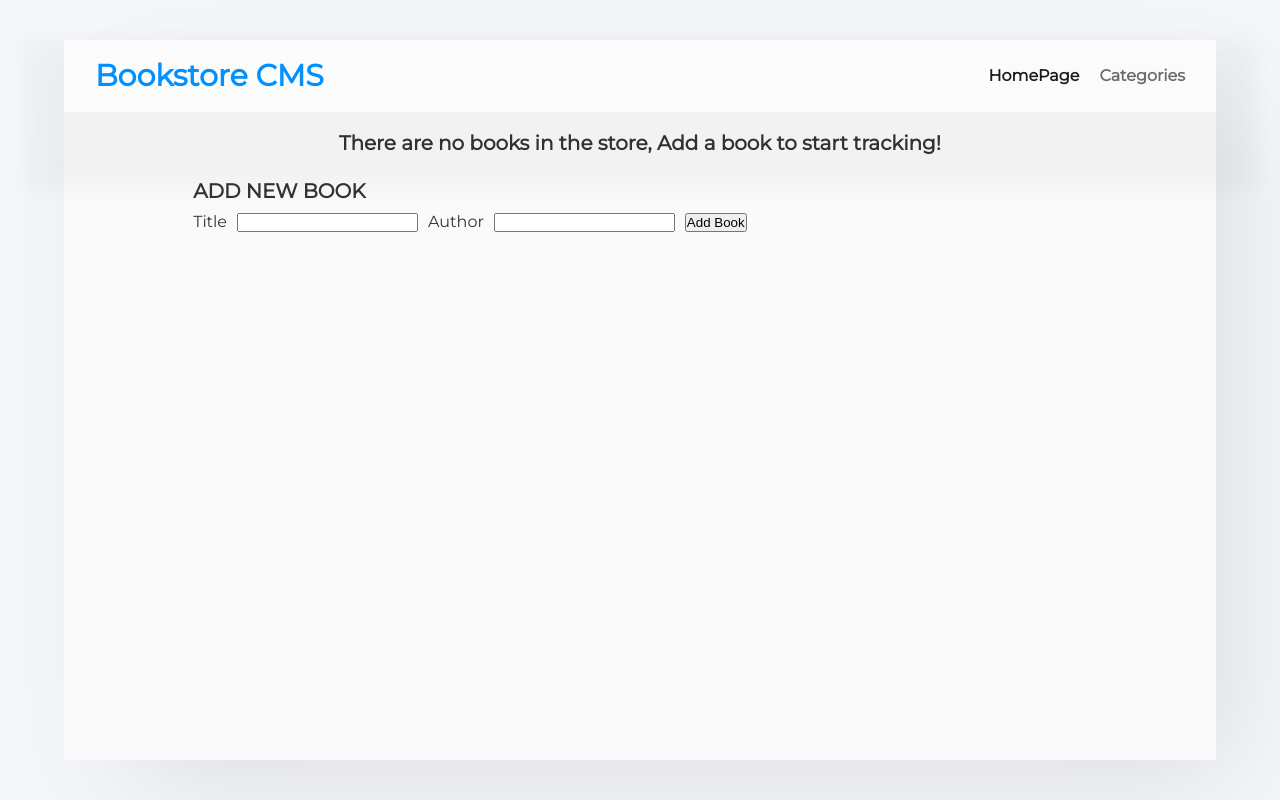
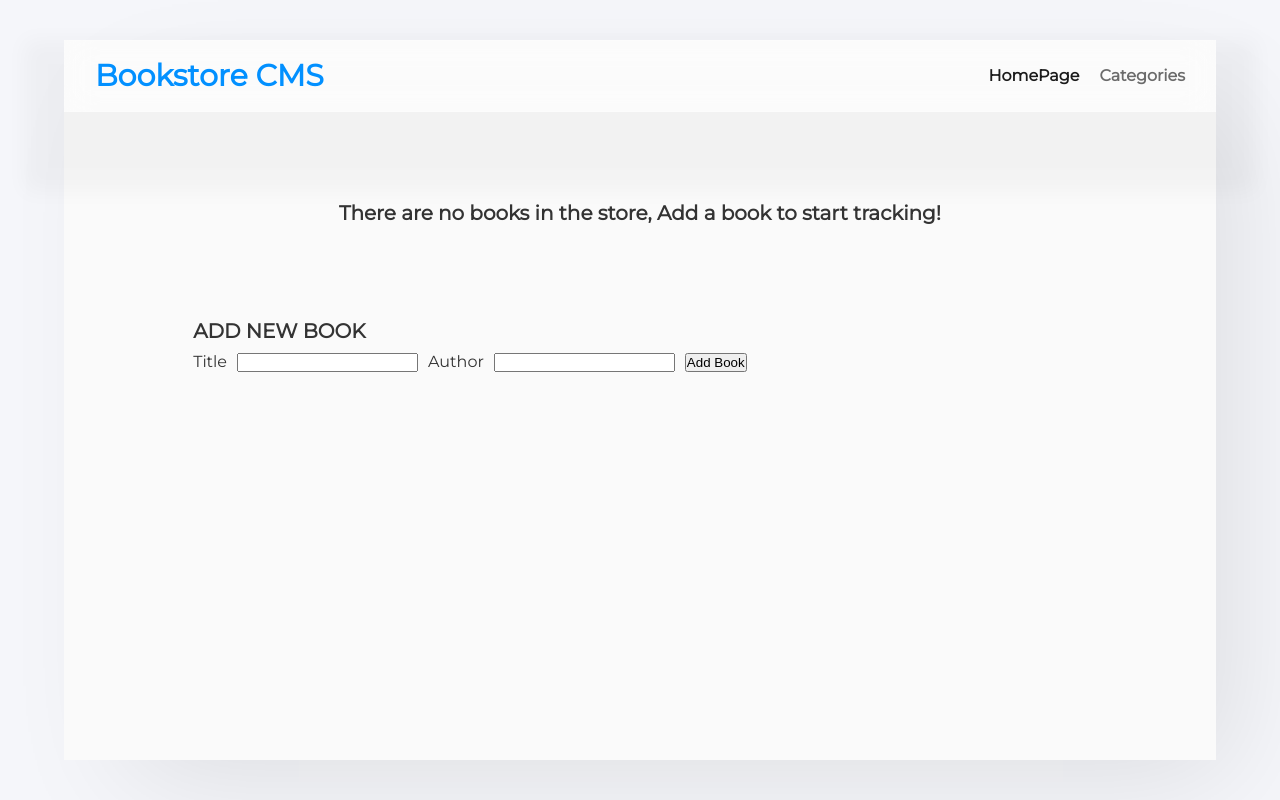
Before and after one commit to Ruthmy/bookstore, a React (Create React App) app: page /#/ in a window 1280 px wide. Built offline with nearby package versions, Linux system fonts and the light colour scheme; no server answers.

Commit message:
Modified 'DisplayBooks.css' -stylesheet- Added a new class selector for the error message in the add form.

```diff
--- a/src/styles/DisplayBooks.css
+++ b/src/styles/DisplayBooks.css
@@ -12,6 +12,10 @@
   background-color: var(--background-color);
 }
 
+.empty {
+  padding: 7rem 0.5rem;
+}
+
 @media (max-width: 680px), screen and (orientation: portrait) {
   .DisplayBooks {
     flex-wrap: nowrap;
```
